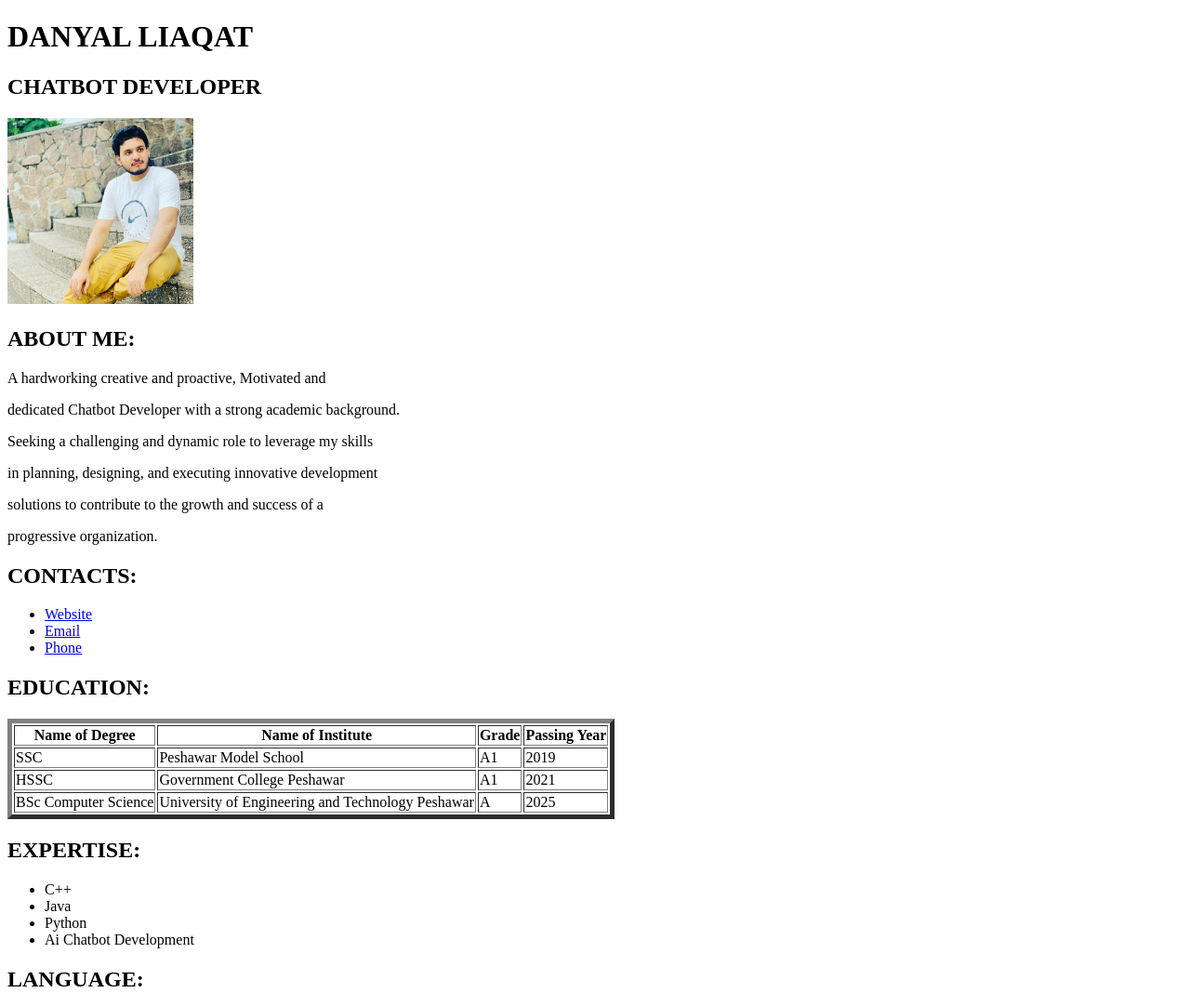
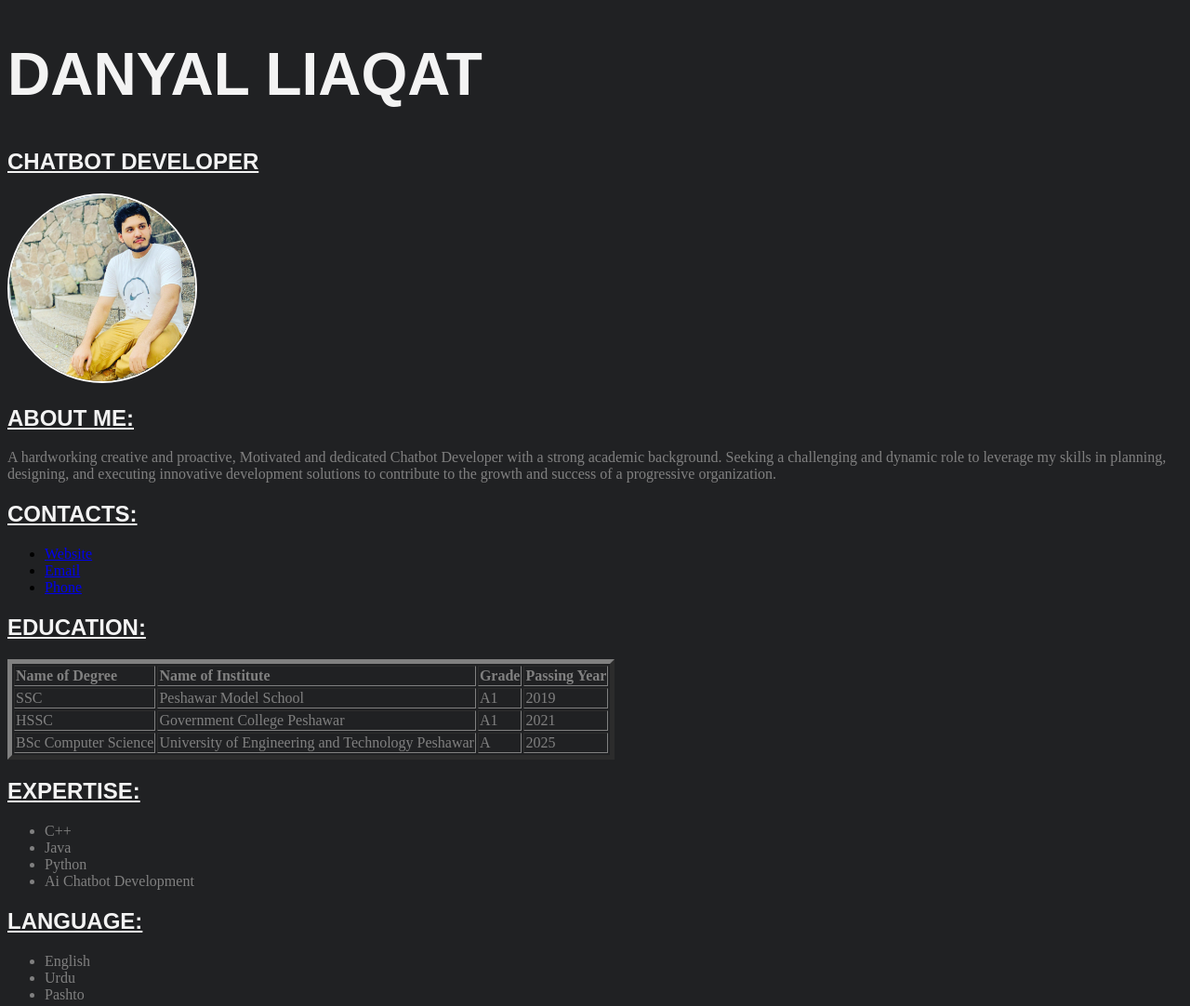
Before and after one commit to danyalliaqat/ResumeUsingHTML, a plain HTML site: page index.html in a window 1280 px wide. Shown: the top 1082 px of the page at 93% size. Drawn offline with Linux system fonts and the light colour scheme.

Commit message:
My Resume Using HTML & CSS

```diff
--- a/index.html
+++ b/index.html
@@ -4,19 +4,20 @@
     <meta charset="UTF-8">
     <meta name="viewport" content="width=device-width, initial-scale=1.0">
     <title>Document</title>
+    <link rel="stylesheet" href="./styles.css">
 </head>
 <body>
     <h1>DANYAL LIAQAT</h1>
     <h2>CHATBOT DEVELOPER</h2>
-    <img src="./img/WhatsApp Image 2023-09-17 at 9.28.46 PM.jpeg" alt="" width="200px">
+    <img class="ProfilePhoto" src="./img/WhatsApp Image 2023-09-17 at 9.28.46 PM.jpeg" alt="">
     <h2>ABOUT ME:</h2>
 
-    <p>A hardworking creative and proactive, Motivated and</p>
-    <p>dedicated Chatbot Developer with a strong academic background.</p>
-    <p>Seeking a challenging and dynamic role to leverage my skills</p>
-    <p>in planning, designing, and executing innovative development</p>
-    <p>solutions to contribute to the growth and success of a </p>
-    <p>progressive organization.</p>
+    <p class="dim">A hardworking creative and proactive, Motivated and
+    dedicated Chatbot Developer with a strong academic background.
+    Seeking a challenging and dynamic role to leverage my skills
+    in planning, designing, and executing innovative development
+    solutions to contribute to the growth and success of a
+    progressive organization.</p>
 
     <h2>CONTACTS:</h2>
 
@@ -27,7 +28,7 @@
 </ul>
 
 <h2>EDUCATION:</h2>
-<table border="5px">
+<table border="5px" class="dim">
     <thead>
       <tr>
         <th>Name of Degree</th>
@@ -60,7 +61,7 @@
 
 
 <h2>EXPERTISE:</h2>
-<ul>
+<ul class="dim">
     <li>C++</li>
     <li>Java</li>
     <li>Python</li>
@@ -68,7 +69,7 @@
 </ul>
 
 <h2>LANGUAGE:</h2>
-<ul>
+<ul class="dim">
     <li>English</li>
     <li>Urdu</li>
     <li>Pashto</li>
--- /dev/null
+++ b/styles.css
@@ -0,0 +1,29 @@
+h1 {
+    color: #F3F3F3;
+    font-family: Arial, sans-serif;
+    font-size: 4rem ;
+    font-weight: bold;
+    text-transform: uppercase;
+
+}
+h2 {
+    color: #F3F3F3;
+    text-transform: uppercase;
+    font-family: Arial, sans-serif;
+    text-decoration: underline;
+}
+h3 {
+    color: blueviolet;
+}
+.dim {
+color: grey;
+text-align: left;
+}
+body{
+    background-color: #202123;
+}
+.ProfilePhoto {
+    width: 200px;
+    border: 2px solid white;
+    border-radius: 50%;
+}
```
